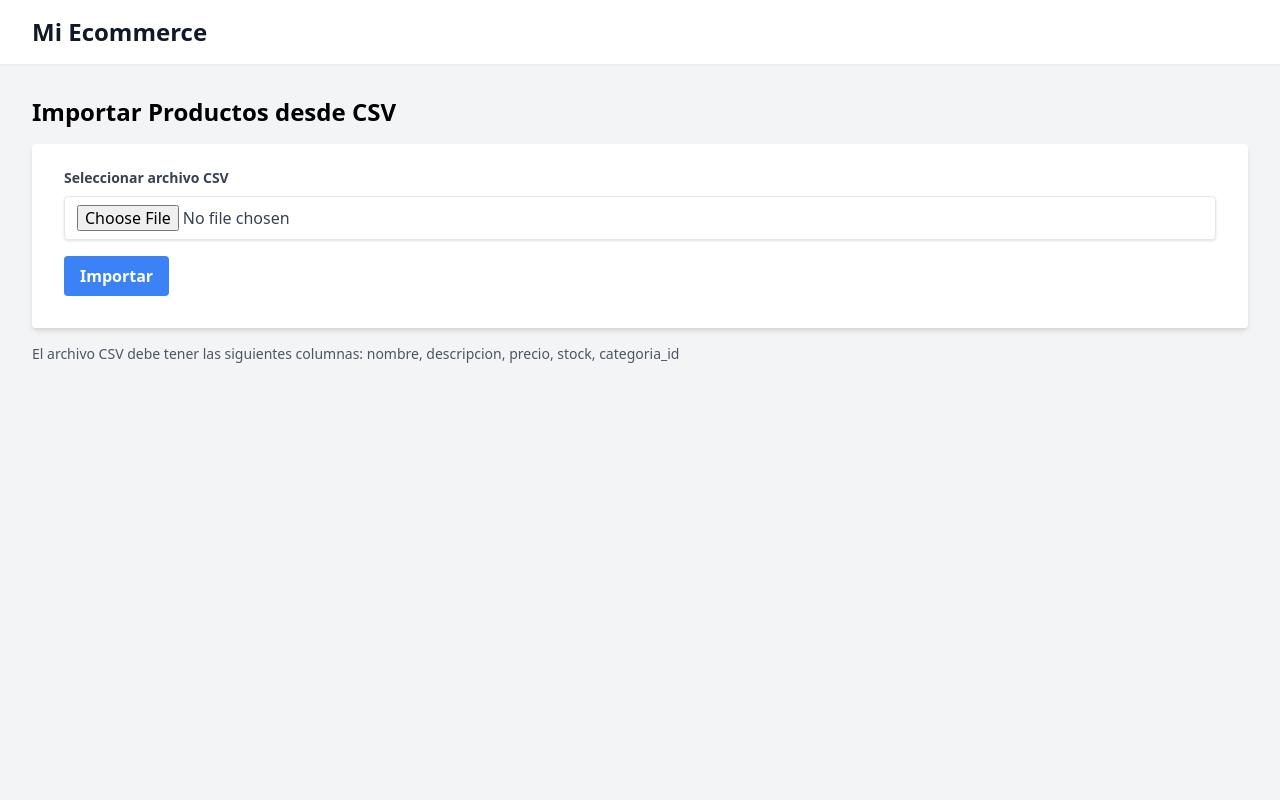
After one commit to Eforer/ecommerce-basic, a Flask app: page /importar_productos in a window 1280 px wide. The commit adds this page. Run offline with Flask 3, Linux system fonts and the light colour scheme; some libraries are stand-ins or nearby versions.

```diff
--- a/server.py
+++ b/server.py
@@ -1,6 +1,9 @@
-from flask import Flask, render_template, request, redirect, url_for, session
+from flask import Flask, render_template, request, redirect, url_for, session, flash
 from flask_cors import CORS
 from producto import Producto
+from categoria import Categoria
+import io
+import csv
 
 app = Flask(__name__)
 app.secret_key = 'tu_clave_secreta'  # Asegúrate de cambiar esto a una clave segura
@@ -8,10 +11,12 @@ CORS(app)
 
 @app.route('/')
 def home():
-    productos = Producto.get_all()
-    # Asumiendo que tienes una clase similar para Categoria
-    # categorias = Categoria.get_all()
-    categorias = []  # Por ahora, dejamos esto vacío
+    categoria_id = request.args.get('categoria', type=int)
+    categorias = Categoria.get_all()
+    if categoria_id:
+        productos = Producto.get_by_categoria(categoria_id)
+    else:
+        productos = Producto.get_all()
     return render_template('home.html', productos=productos, categorias=categorias)
 
 @app.route('/producto/<int:id>')
@@ -52,5 +57,33 @@ def ver_carrito():
     total = sum(item['precio'] * item['cantidad'] for item in carrito)
     return render_template('carrito.html', carrito=carrito, total=total)
 
+
+@app.route('/importar_productos', methods=['GET', 'POST'])
+def importar_productos():
+    if request.method == 'POST':
+        if 'file' not in request.files:
+            flash('No file part')
+            return redirect(request.url)
+        file = request.files['file']
+        if file.filename == '':
+            flash('No selected file')
+            return redirect(request.url)
+        if file and file.filename.endswith('.csv'):
+            stream = io.StringIO(file.stream.read().decode("UTF8"), newline=None)
+            csv_input = csv.reader(stream)
+            next(csv_input)  # Skip header row
+            for row in csv_input:
+                nombre, descripcion, precio, stock, categoria_id = row
+                Producto.save({
+                    'nombre': nombre,
+                    'descripcion': descripcion,
+                    'precio': float(precio),
+                    'stock': int(stock),
+                    'id_categoria': int(categoria_id)
+                })
+            flash('Productos importados exitosamente')
+            return redirect(url_for('home'))
+    return render_template('importar_productos.html')
+
 if __name__ == '__main__':
     app.run(debug=True)
--- /dev/null
+++ b/templates/importar_productos.html
@@ -0,0 +1,50 @@
+<!DOCTYPE html>
+<html lang="es">
+<head>
+    <meta charset="UTF-8">
+    <meta name="viewport" content="width=device-width, initial-scale=1.0">
+    <title>Importar Productos - Mi Ecommerce</title>
+    <script src="https://cdn.tailwindcss.com"></script>
+    <script src="https://unpkg.com/lucide@latest"></script>
+</head>
+<body class="min-h-screen bg-gray-100">
+    <header class="bg-white shadow-sm">
+        <div class="max-w-7xl mx-auto px-4 sm:px-6 lg:px-8 py-4 flex justify-between items-center">
+            <h1 class="text-2xl font-bold text-gray-900">
+                <a href="{{ url_for('home') }}">Mi Ecommerce</a>
+            </h1>
+        </div>
+    </header>
+    <main class="max-w-7xl mx-auto px-4 sm:px-6 lg:px-8 py-8">
+        <h2 class="text-2xl font-bold mb-4">Importar Productos desde CSV</h2>
+        {% with messages = get_flashed_messages() %}
+          {% if messages %}
+            <ul class="mb-4">
+            {% for message in messages %}
+              <li class="text-green-500">{{ message }}</li>
+            {% endfor %}
+            </ul>
+          {% endif %}
+        {% endwith %}
+        <form method="POST" enctype="multipart/form-data" class="bg-white shadow-md rounded px-8 pt-6 pb-8 mb-4">
+            <div class="mb-4">
+                <label class="block text-gray-700 text-sm font-bold mb-2" for="file">
+                    Seleccionar archivo CSV
+                </label>
+                <input class="shadow appearance-none border rounded w-full py-2 px-3 text-gray-700 leading-tight focus:outline-none focus:shadow-outline" id="file" type="file" name="file" accept=".csv">
+            </div>
+            <div class="flex items-center justify-between">
+                <button class="bg-blue-500 hover:bg-blue-700 text-white font-bold py-2 px-4 rounded focus:outline-none focus:shadow-outline" type="submit">
+                    Importar
+                </button>
+            </div>
+        </form>
+        <p class="text-sm text-gray-600">
+            El archivo CSV debe tener las siguientes columnas: nombre, descripcion, precio, stock, categoria_id
+        </p>
+    </main>
+    <script>
+        lucide.createIcons();
+    </script>
+</body>
+</html>
```
Also changed, not shown: categoria.py (added, +40 -0 lines), producto.py (+10 -0 lines), productos.csv (added, +11 -0 lines), templates/home.html (+14 -6 lines), changelog.md (added).
